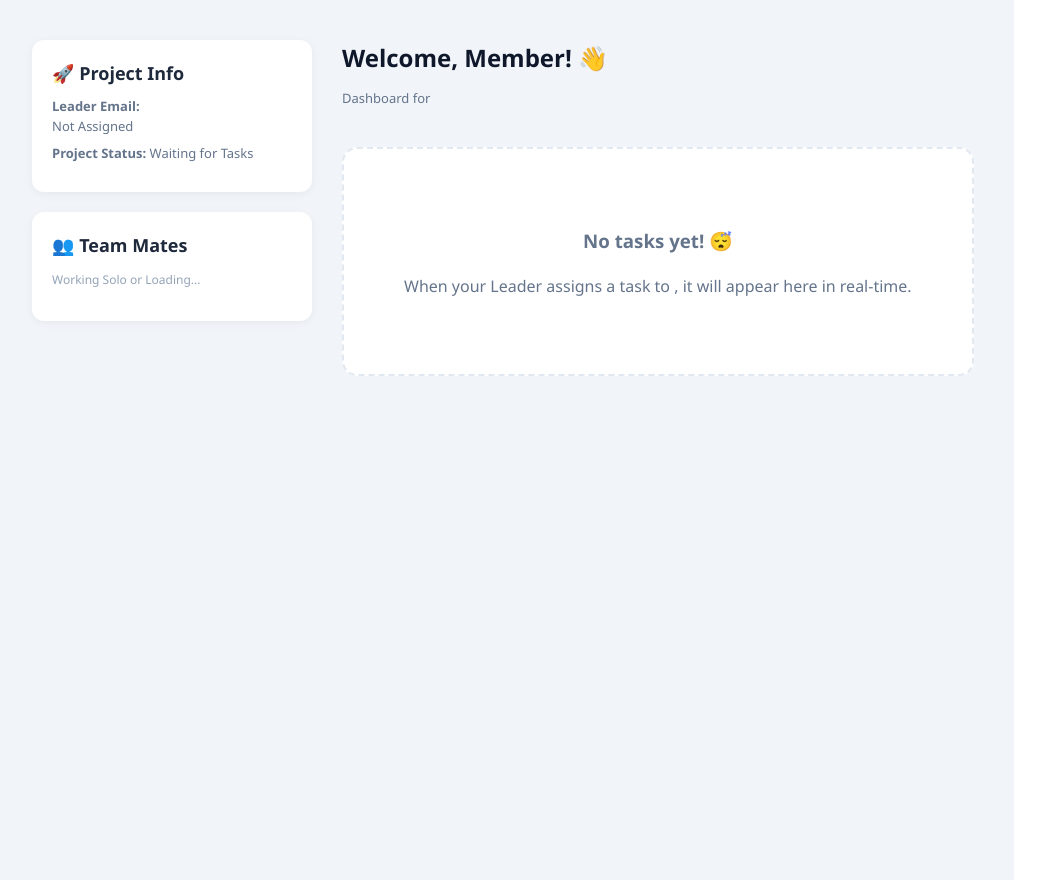
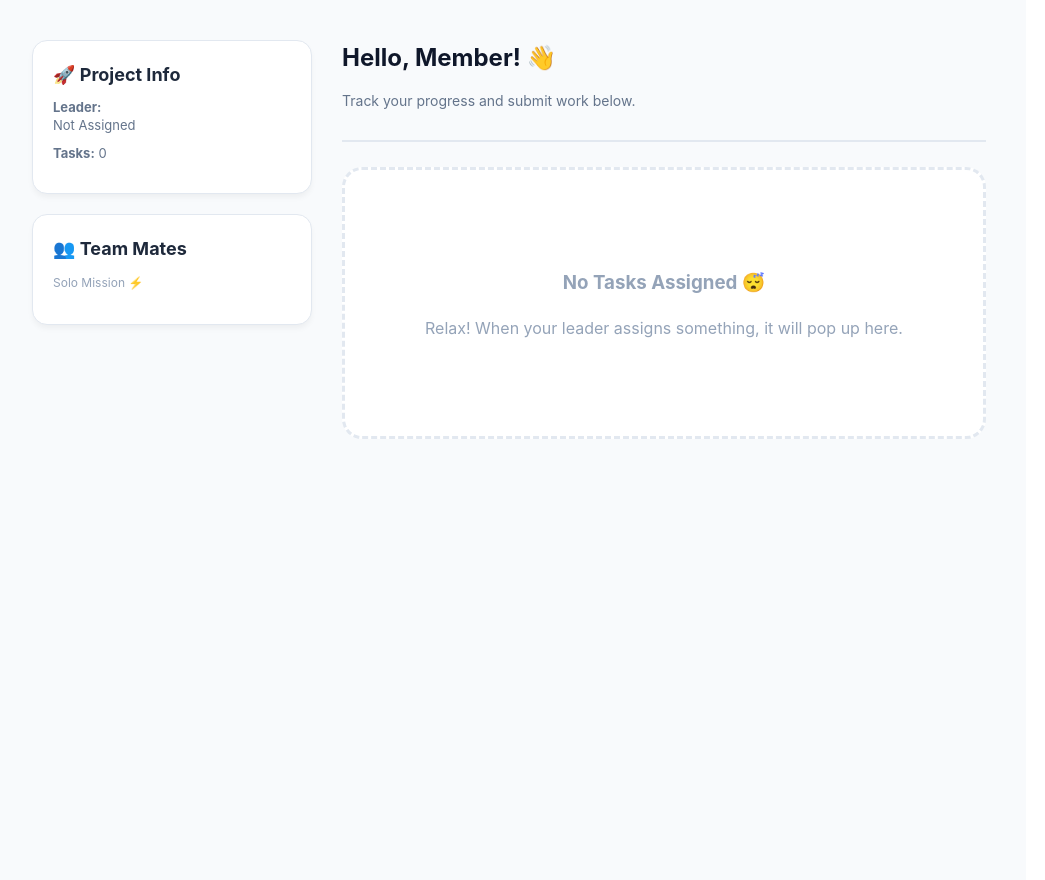
Before and after one commit to NehaLokhande874/progressiq-frontend, a React (Vite) app: page /member-dashboard in a window 1280 px wide. Shown: the whole page, without its empty margins (8-1053 px from the left). Built offline with nearby package versions, Linux system fonts and the light colour scheme.

Commit message:
Updated Leader and Member dashboards with notifications

```diff
--- a/src/pages/LeaderDashboard.jsx
+++ b/src/pages/LeaderDashboard.jsx
@@ -3,11 +3,10 @@ import { useNavigate } from 'react-router-dom';
 import API from '../api/axios';
 
 const LeaderDashboard = () => {
-    const [stats, setStats] = useState({ total: 0, completed: 0, pending: 0 });
+    const [stats, setStats] = useState({ total: 0, completed: 0, pending: 0, submitted: 0 });
     const [teamTasks, setTeamTasks] = useState([]);
     const [loading, setLoading] = useState(true);
 
-    // ✅ Login logic pramane 'username' madhe email aahe
     const leaderEmail = localStorage.getItem('username');
     const navigate = useNavigate();
 
@@ -18,19 +17,19 @@ const LeaderDashboard = () => {
                 return;
             }
             try {
-                // 1. Leader sathi sarv tasks aanne
                 const res = await API.get(`/tasks/leader/${leaderEmail}`);
                 const allTasks = res.data;
 
-                // Sorting: Navin tasks var dakhva
                 const sortedTasks = allTasks.sort((a, b) => new Date(b.createdAt) - new Date(a.createdAt));
                 setTeamTasks(sortedTasks);
 
-                // 2. Stats calculate karne
+                // ✅ Improved Stats Logic
                 const total = allTasks.length;
-                const completed = allTasks.filter(t => t.status === 'Completed' || t.status === 'Submitted').length;
-                const pending = total - completed;
-                setStats({ total, completed, pending });
+                const completed = allTasks.filter(t => t.status === 'Completed').length;
+                const submitted = allTasks.filter(t => t.status === 'Submitted').length;
+                const pending = total - (completed + submitted);
+
+                setStats({ total, completed, pending, submitted });
             } catch (err) {
                 console.error("Dashboard data fetching error:", err);
             } finally {
@@ -40,12 +39,27 @@ const LeaderDashboard = () => {
         fetchDashboardData();
     }, [leaderEmail]);
 
+    // ✅ Task la Final "Completed" karnyacha function
+    const handleEvaluation = async (taskId) => {
+        try {
+            // Backend update call (Assuming you have this route)
+            await API.put(`/tasks/add-feedback/${taskId}`, {
+                feedback: "Excellent Work! Verified by Leader.",
+                status: 'Completed'
+            });
+            alert("Task marked as Completed! ✅");
+            window.location.reload(); // Refresh to update counts
+        } catch (err) {
+            console.error("Evaluation error:", err);
+        }
+    };
+
     const handleLogout = () => {
         localStorage.clear();
         navigate('/login');
     };
 
-    // --- Internal Styling ---
+    // --- Styling ---
     const cardStyle = {
         padding: '25px',
         borderRadius: '15px',
@@ -59,7 +73,8 @@ const LeaderDashboard = () => {
 
     const tableHeader = { backgroundColor: '#f8fafc', textAlign: 'left', padding: '15px', color: '#64748b', fontSize: '13px', textTransform: 'uppercase' };
     const tableCell = { padding: '15px', borderBottom: '1px solid #f1f5f9', fontSize: '14px', color: '#1e293b' };
-    const viewBtn = { backgroundColor: '#2563eb', color: 'white', border: 'none', padding: '8px 14px', borderRadius: '6px', cursor: 'pointer', fontSize: '12px', fontWeight: 'bold', transition: '0.2s' };
+    const viewBtn = { backgroundColor: '#2563eb', color: 'white', border: 'none', padding: '8px 14px', borderRadius: '6px', cursor: 'pointer', fontSize: '12px', fontWeight: 'bold', marginRight: '5px' };
+    const doneBtn = { backgroundColor: '#10b981', color: 'white', border: 'none', padding: '8px 14px', borderRadius: '6px', cursor: 'pointer', fontSize: '12px', fontWeight: 'bold' };
 
     return (
         <div style={{ padding: '40px', fontFamily: '"Inter", sans-serif', backgroundColor: '#f1f5f9', minHeight: '100vh' }}>
@@ -76,14 +91,14 @@ const LeaderDashboard = () => {
             </div>
 
             {/* Overview Stats Cards */}
-            <div style={{ display: 'flex', justifyContent: 'space-between', marginBottom: '30px' }}>
+            <div style={{ display: 'flex', justifyContent: 'space-between', marginBottom: '30px', flexWrap: 'wrap' }}>
                 <div style={cardStyle}>
                     <h2 style={{ color: '#2563eb', margin: '0 0 5px 0', fontSize: '32px' }}>{stats.total}</h2>
-                    <p style={{ color: '#64748b', margin: 0, fontWeight: '500' }}>Total Assignments</p>
+                    <p style={{ color: '#64748b', margin: 0, fontWeight: '500' }}>Total Tasks</p>
                 </div>
                 <div style={cardStyle}>
-                    <h2 style={{ color: '#f59e0b', margin: '0 0 5px 0', fontSize: '32px' }}>{stats.pending}</h2>
-                    <p style={{ color: '#64748b', margin: 0, fontWeight: '500' }}>Pending Tasks</p>
+                    <h2 style={{ color: '#f59e0b', margin: '0 0 5px 0', fontSize: '32px' }}>{stats.submitted}</h2>
+                    <p style={{ color: '#64748b', margin: 0, fontWeight: '500' }}>Waiting Review</p>
                 </div>
                 <div style={cardStyle}>
                     <h2 style={{ color: '#10b981', margin: '0 0 5px 0', fontSize: '32px' }}>{stats.completed}</h2>
@@ -91,13 +106,13 @@ const LeaderDashboard = () => {
                 </div>
             </div>
 
-            {/* Quick Actions Section */}
+            {/* Quick Actions */}
             <div style={{ margin: '40px 0', textAlign: 'center' }}>
                 <button
                     onClick={() => navigate('/leader-tasks')}
                     style={{ backgroundColor: '#2563eb', color: 'white', padding: '18px 40px', fontSize: '16px', border: 'none', borderRadius: '12px', cursor: 'pointer', fontWeight: 'bold', boxShadow: '0 10px 15px -3px rgba(37, 99, 235, 0.3)' }}
                 >
-                    + Assign New Task to Members
+                    + Assign New Task
                 </button>
             </div>
 
@@ -112,51 +127,47 @@ const LeaderDashboard = () => {
                         <thead>
                             <tr>
                                 <th style={tableHeader}>Member</th>
-                                <th style={tableHeader}>Task Assigned</th>
+                                <th style={tableHeader}>Task</th>
                                 <th style={tableHeader}>Status</th>
-                                <th style={tableHeader}>Evaluation</th>
+                                <th style={tableHeader}>Action</th>
                             </tr>
                         </thead>
                         <tbody>
                             {teamTasks.length > 0 ? teamTasks.map((task) => (
                                 <tr key={task._id}>
                                     <td style={tableCell}><b>{task.assignedTo}</b></td>
-                                    <td style={tableCell}>{task.title || "Untitled Task"}</td>
+                                    <td style={tableCell}>{task.title || "Untitled"}</td>
                                     <td style={tableCell}>
                                         <span style={{
                                             padding: '6px 12px', borderRadius: '20px', fontSize: '11px', fontWeight: 'bold',
-                                            backgroundColor: (task.status === 'Completed' || task.status === 'Submitted') ? '#dcfce7' : '#fee2e2',
-                                            color: (task.status === 'Completed' || task.status === 'Submitted') ? '#166534' : '#991b1b'
+                                            backgroundColor: task.status === 'Completed' ? '#dcfce7' : task.status === 'Submitted' ? '#e0f2fe' : '#fee2e2',
+                                            color: task.status === 'Completed' ? '#166534' : task.status === 'Submitted' ? '#0369a1' : '#991b1b'
                                         }}>
                                             {task.status}
                                         </span>
                                     </td>
                                     <td style={tableCell}>
-                                        <button
-                                            onClick={() => navigate(`/member-details/${task.assignedTo}`)}
-                                            style={viewBtn}
-                                        >
-                                            Analyze Work 📈
+                                        <button onClick={() => navigate(`/member-details/${task.assignedTo}`)} style={viewBtn}>
+                                            View
                                         </button>
+
+                                        {/* ✅ Show Complete button only if task is Submitted */}
+                                        {task.status === 'Submitted' && (
+                                            <button onClick={() => handleEvaluation(task._id)} style={doneBtn}>
+                                                Approve ✅
+                                            </button>
+                                        )}
                                     </td>
                                 </tr>
                             )) : (
                                 <tr>
-                                    <td colSpan="4" style={{ textAlign: 'center', padding: '40px', color: '#94a3b8' }}>
-                                        No tasks created. Start by assigning your first task!
-                                    </td>
+                                    <td colSpan="4" style={{ textAlign: 'center', padding: '40px', color: '#94a3b8' }}>No tasks assigned yet.</td>
                                 </tr>
                             )}
                         </tbody>
                     </table>
                 )}
             </div>
-
-            <div style={{ marginTop: '30px', padding: '15px 25px', backgroundColor: '#eff6ff', borderRadius: '10px', borderLeft: '5px solid #2563eb' }}>
-                <p style={{ fontSize: '13px', color: '#1e40af', margin: 0 }}>
-                    <b>💡 Pro Tip:</b> Jeva member file upload karel, teva status automatic "Submitted" hoil. Tumhi "Analyze Work" var click karun tyanchi file check karu shakta.
-                </p>
-            </div>
         </div>
     );
 };
--- a/src/pages/MemberDashboard.jsx
+++ b/src/pages/MemberDashboard.jsx
@@ -9,7 +9,6 @@ const MemberDashboard = () => {
     const [files, setFiles] = useState({});
     const [notes, setNotes] = useState({});
 
-    // ✅ IMPORTANT: Login madhe apan email 'username' key madhe save kela aahe
     const userEmail = localStorage.getItem('username');
     const displayName = userEmail ? userEmail.split('@')[0] : "Member";
 
@@ -19,16 +18,12 @@ const MemberDashboard = () => {
             return;
         }
         try {
-            // 1. Member che tasks fetch kara
             const res = await API.get(`/tasks/member/${userEmail}`);
             setTasks(res.data);
 
-            // 2. Jar tasks asel, tar Team Mates fetch kara
             if (res.data.length > 0) {
                 const leaderEmail = res.data[0].leaderEmail;
                 const teamRes = await API.get(`/tasks/leader/${leaderEmail}`);
-
-                // Duplicate emails kadhun taka ani swatahla filter kara
                 const uniqueMates = [...new Set(teamRes.data.map(t => t.assignedTo))]
                                     .filter(email => email !== userEmail);
                 setTeamMates(uniqueMates);
@@ -56,9 +51,7 @@ const MemberDashboard = () => {
             await API.put(`/tasks/submit-work/${taskId}`, formData, {
                 headers: { 'Content-Type': 'multipart/form-data' }
             });
-
             alert("✅ Work submitted successfully!");
-            // Data refresh kara mhanje status 'Completed' disel
             fetchDashboardData();
         } catch (err) {
             alert("❌ Submission failed: " + (err.response?.data?.message || "Server Error"));
@@ -67,27 +60,27 @@ const MemberDashboard = () => {
         }
     };
 
-    const statusBadge = (status) => {
-        const isCompleted = status === 'Completed' || status === 'Submitted';
+    // --- Status Badge Helper ---
+    const getBadgeStyle = (status) => {
+        let colors = { bg: '#f1f5f9', text: '#475569', border: '#e2e8f0' };
+        if (status === 'Completed') colors = { bg: '#dcfce7', text: '#166534', border: '#bbf7d0' };
+        if (status === 'Submitted') colors = { bg: '#e0f2fe', text: '#0369a1', border: '#bae6fd' };
+        if (status === 'Active') colors = { bg: '#fff7ed', text: '#9a3412', border: '#fed7aa' };
+
         return {
-            fontSize: '10px',
-            fontWeight: 'bold',
-            padding: '4px 10px',
-            borderRadius: '20px',
-            backgroundColor: isCompleted ? '#dcfce7' : '#fff7ed',
-            color: isCompleted ? '#166534' : '#9a3412',
-            border: isCompleted ? '1px solid #bbf7d0' : '1px solid #fed7aa'
+            fontSize: '11px', fontWeight: 'bold', padding: '4px 12px', borderRadius: '20px',
+            backgroundColor: colors.bg, color: colors.text, border: `1px solid ${colors.border}`
         };
     };
 
     return (
         <div style={pageStyle}>
-            {/* --- LEFT SIDE: PROJECT & TEAM INFO --- */}
+            {/* --- LEFT SIDE: PROJECT & TEAM --- */}
             <div style={sidebarStyle}>
                 <div style={infoCard}>
                     <h3 style={{margin: '0 0 10px 0', fontSize: '18px', color: '#1e293b'}}>🚀 Project Info</h3>
-                    <p style={infoText}><b>Leader Email:</b> <br/>{tasks.length > 0 ? tasks[0].leaderEmail : "Not Assigned"}</p>
-                    <p style={infoText}><b>Project Status:</b> {tasks.length > 0 ? "In Progress" : "Waiting for Tasks"}</p>
+                    <p style={infoText}><b>Leader:</b> <br/>{tasks.length > 0 ? tasks[0].leaderEmail : "Not Assigned"}</p>
+                    <p style={infoText}><b>Tasks:</b> {tasks.length}</p>
                 </div>
 
                 <div style={infoCard}>
@@ -95,44 +88,66 @@ const MemberDashboard = () => {
                     {teamMates.length > 0 ? teamMates.map((mate, idx) => (
                         <div key={idx} style={mateItem}>
                             <div style={avatarStyle}>{mate[0].toUpperCase()}</div>
-                            <span style={{fontSize: '13px', color: '#475569'}}>{mate}</span>
+                            <span style={{fontSize: '13px', color: '#475569', overflow: 'hidden', textOverflow: 'ellipsis'}}>{mate}</span>
                         </div>
-                    )) : <p style={{fontSize: '12px', color: '#94a3b8'}}>Working Solo or Loading...</p>}
+                    )) : <p style={{fontSize: '12px', color: '#94a3b8'}}>Solo Mission ⚡</p>}
                 </div>
             </div>
 
-            {/* --- RIGHT SIDE: TASKS --- */}
+            {/* --- RIGHT SIDE: MAIN CONTENT --- */}
             <div style={mainContent}>
                 <div style={headerSection}>
-                    <h2 style={{margin: 0, color: '#0f172a'}}>Welcome, {displayName}! 👋</h2>
-                    <p style={{fontSize: '13px', color: '#64748b'}}>Dashboard for {userEmail}</p>
+                    <h2 style={{margin: 0, color: '#0f172a'}}>Hello, {displayName}! 👋</h2>
+                    <p style={{fontSize: '14px', color: '#64748b'}}>Track your progress and submit work below.</p>
                 </div>
 
                 {loading ? (
-                    <div style={noDataBox}>Loading your tasks...</div>
+                    <div style={noDataBox}>🔄 Loading Tasks...</div>
                 ) : (
                     <div style={taskList}>
-                        {tasks.length > 0 ? tasks.map(task => (
-                            <div key={task._id} style={taskItem}>
-                                <div style={{display: 'flex', justifyContent: 'space-between', marginBottom: '10px'}}>
-                                    <h4 style={taskTitle}>{task.title || "New Task"}</h4>
-                                    <span style={statusBadge(task.status)}>{task.status}</span>
+                        {tasks.length > 0 ? tasks.map(task => {
+                            // Logic for visual notification border
+                            const isRejected = task.status === 'Active' && task.feedback;
+                            const isCompleted = task.status === 'Completed';
+
+                            return (
+                                <div key={task._id} style={{
+                                    ...taskItem,
+                                    borderTop: isCompleted ? '6px solid #10b981' : isRejected ? '6px solid #ef4444' : '1px solid #e2e8f0'
+                                }}>
+                                    <div style={{display: 'flex', justifyContent: 'space-between', alignItems: 'flex-start', marginBottom: '10px'}}>
+                                        <h4 style={taskTitle}>{task.title}</h4>
+                                        <span style={getBadgeStyle(task.status)}>{task.status}</span>
                                     </div>
+
                                     <p style={deadlineStyle}>📅 Deadline: {new Date(task.deadline).toLocaleDateString()}</p>
-                                <p style={{fontSize: '13px', color: '#475569', marginBottom: '15px'}}>{task.description}</p>
+                                    <p style={{fontSize: '13px', color: '#475569', lineHeight: '1.5'}}>{task.description}</p>
 
-                                {task.status !== 'Completed' && task.status !== 'Submitted' ? (
+                                    {/* ✅ Leader's Notification / Feedback Section */}
+                                    {task.feedback && (
+                                        <div style={{
+                                            marginTop: '15px', padding: '12px', borderRadius: '8px', fontSize: '13px',
+                                            backgroundColor: isCompleted ? '#f0fdf4' : '#fef2f2',
+                                            borderLeft: isCompleted ? '4px solid #166534' : '4px solid #991b1b',
+                                            color: isCompleted ? '#166534' : '#991b1b'
+                                        }}>
+                                            <b>💬 Leader's Note:</b> {task.feedback}
+                                        </div>
+                                    )}
+
+                                    {/* Submission Logic */}
+                                    {task.status === 'Active' ? (
                                         <div style={submissionArea}>
                                             <input
                                                 type="text"
-                                            placeholder="Add a comment for leader..."
+                                                placeholder="Write a message for your leader..."
                                                 style={noteInput}
                                                 onChange={(e) => setNotes({...notes, [task._id]: e.target.value})}
                                             />
                                             <div style={fileRow}>
                                                 <input
                                                     type="file"
-                                                style={{fontSize: '11px'}}
+                                                    style={{fontSize: '11px', width: '60%'}}
                                                     onChange={(e) => setFiles({...files, [task._id]: e.target.files[0]})}
                                                 />
                                                 <button
@@ -140,18 +155,21 @@ const MemberDashboard = () => {
                                                     disabled={uploadingId === task._id}
                                                     style={{...submitBtn, backgroundColor: uploadingId === task._id ? '#94a3b8' : '#2563eb'}}
                                                 >
-                                                {uploadingId === task._id ? 'Sending...' : 'Submit Work'}
+                                                    {uploadingId === task._id ? 'Uploading...' : 'Submit Work'}
                                                 </button>
                                             </div>
                                         </div>
                                     ) : (
-                                    <div style={successBox}>✅ Work Submitted Successfully</div>
+                                        <div style={{...successBox, backgroundColor: isCompleted ? '#dcfce7' : '#f0f9ff', color: isCompleted ? '#166534' : '#0369a1'}}>
+                                            {isCompleted ? '🎉 Task Completed & Approved' : '⏳ Waiting for Leader Review'}
+                                        </div>
                                     )}
                                 </div>
-                        )) : (
+                            );
+                        }) : (
                             <div style={noDataBox}>
-                                <h3>No tasks yet! 😴</h3>
-                                <p>When your Leader assigns a task to <b>{userEmail}</b>, it will appear here in real-time.</p>
+                                <h3>No Tasks Assigned 😴</h3>
+                                <p>Relax! When your leader assigns something, it will pop up here.</p>
                             </div>
                         )}
                     </div>
@@ -161,24 +179,24 @@ const MemberDashboard = () => {
     );
 };
 
-// --- Styles (Fixed for Clean UI) ---
-const pageStyle = { display: 'flex', gap: '30px', padding: '40px', backgroundColor: '#f1f5f9', minHeight: '100vh', fontFamily: '"Segoe UI", Roboto, sans-serif' };
+// --- Styles (CSS-in-JS) ---
+const pageStyle = { display: 'flex', gap: '30px', padding: '40px', backgroundColor: '#f8fafc', minHeight: '100vh', fontFamily: '"Inter", sans-serif' };
 const sidebarStyle = { width: '280px', display: 'flex', flexDirection: 'column', gap: '20px' };
-const mainContent = { flex: 1, display: 'flex', flexDirection: 'column', gap: '20px' };
-const infoCard = { backgroundColor: '#fff', padding: '20px', borderRadius: '12px', boxShadow: '0 2px 10px rgba(0,0,0,0.05)' };
-const infoText = { fontSize: '13px', margin: '8px 0', color: '#64748b', wordBreak: 'break-all' };
-const mateItem = { display: 'flex', alignItems: 'center', gap: '10px', padding: '8px 0', borderBottom: '1px solid #f1f5f9' };
-const avatarStyle = { width: '28px', height: '28px', borderRadius: '50%', backgroundColor: '#3b82f6', color: '#fff', display: 'flex', alignItems: 'center', justifyContent: 'center', fontSize: '11px', fontWeight: 'bold' };
-const headerSection = { marginBottom: '5px' };
-const taskList = { display: 'grid', gridTemplateColumns: 'repeat(auto-fill, minmax(350px, 1fr))', gap: '20px' };
-const taskItem = { backgroundColor: '#fff', padding: '20px', borderRadius: '12px', boxShadow: '0 4px 6px -1px rgba(0,0,0,0.1)', border: '1px solid #e2e8f0' };
-const taskTitle = { margin: 0, fontSize: '16px', color: '#1e293b', fontWeight: '600' };
-const deadlineStyle = { fontSize: '12px', color: '#ef4444', marginBottom: '10px', fontWeight: '500' };
-const submissionArea = { borderTop: '1px solid #f1f5f9', paddingTop: '15px', display: 'flex', flexDirection: 'column', gap: '10px' };
-const noteInput = { padding: '10px', borderRadius: '8px', border: '1px solid #e2e8f0', fontSize: '13px', outline: 'none' };
-const fileRow = { display: 'flex', justifyContent: 'space-between', alignItems: 'center', marginTop: '5px' };
-const submitBtn = { color: '#fff', border: 'none', padding: '10px 18px', borderRadius: '8px', cursor: 'pointer', fontSize: '12px', fontWeight: 'bold', transition: '0.2s' };
-const successBox = { textAlign: 'center', padding: '12px', backgroundColor: '#f0fff4', color: '#166534', borderRadius: '8px', fontSize: '13px', fontWeight: 'bold', marginTop: '10px' };
-const noDataBox = { gridColumn: '1 / -1', textAlign: 'center', padding: '60px', color: '#64748b', backgroundColor: '#fff', borderRadius: '15px', border: '2px dashed #e2e8f0' };
+const mainContent = { flex: 1, display: 'flex', flexDirection: 'column', gap: '25px' };
+const infoCard = { backgroundColor: '#fff', padding: '20px', borderRadius: '15px', boxShadow: '0 4px 6px -1px rgba(0,0,0,0.05)', border: '1px solid #e2e8f0' };
+const infoText = { fontSize: '13px', margin: '10px 0', color: '#64748b', lineHeight: '1.4' };
+const mateItem = { display: 'flex', alignItems: 'center', gap: '12px', padding: '10px 0', borderBottom: '1px solid #f1f5f9' };
+const avatarStyle = { width: '32px', height: '32px', borderRadius: '50%', backgroundColor: '#2563eb', color: '#fff', display: 'flex', alignItems: 'center', justifyContent: 'center', fontSize: '12px', fontWeight: 'bold' };
+const headerSection = { borderBottom: '2px solid #e2e8f0', paddingBottom: '15px' };
+const taskList = { display: 'grid', gridTemplateColumns: 'repeat(auto-fill, minmax(380px, 1fr))', gap: '25px' };
+const taskItem = { backgroundColor: '#fff', padding: '25px', borderRadius: '16px', boxShadow: '0 10px 15px -3px rgba(0,0,0,0.04)', display: 'flex', flexDirection: 'column' };
+const taskTitle = { margin: 0, fontSize: '18px', color: '#0f172a', fontWeight: '700' };
+const deadlineStyle = { fontSize: '12px', color: '#ef4444', marginBottom: '12px', fontWeight: '600', textTransform: 'uppercase' };
+const submissionArea = { borderTop: '1px solid #f1f5f9', paddingTop: '20px', marginTop: 'auto', display: 'flex', flexDirection: 'column', gap: '12px' };
+const noteInput = { padding: '12px', borderRadius: '10px', border: '1px solid #e2e8f0', fontSize: '13px', outline: 'none', backgroundColor: '#f9fafb' };
+const fileRow = { display: 'flex', justifyContent: 'space-between', alignItems: 'center' };
+const submitBtn = { color: '#fff', border: 'none', padding: '12px 20px', borderRadius: '10px', cursor: 'pointer', fontSize: '13px', fontWeight: 'bold', transition: '0.3s' };
+const successBox = { textAlign: 'center', padding: '15px', borderRadius: '10px', fontSize: '14px', fontWeight: 'bold', marginTop: '20px' };
+const noDataBox = { gridColumn: '1 / -1', textAlign: 'center', padding: '80px', color: '#94a3b8', backgroundColor: '#fff', borderRadius: '20px', border: '3px dashed #e2e8f0' };
 
 export default MemberDashboard;
```
Lines whose indentation alone changed are shown as unchanged.
